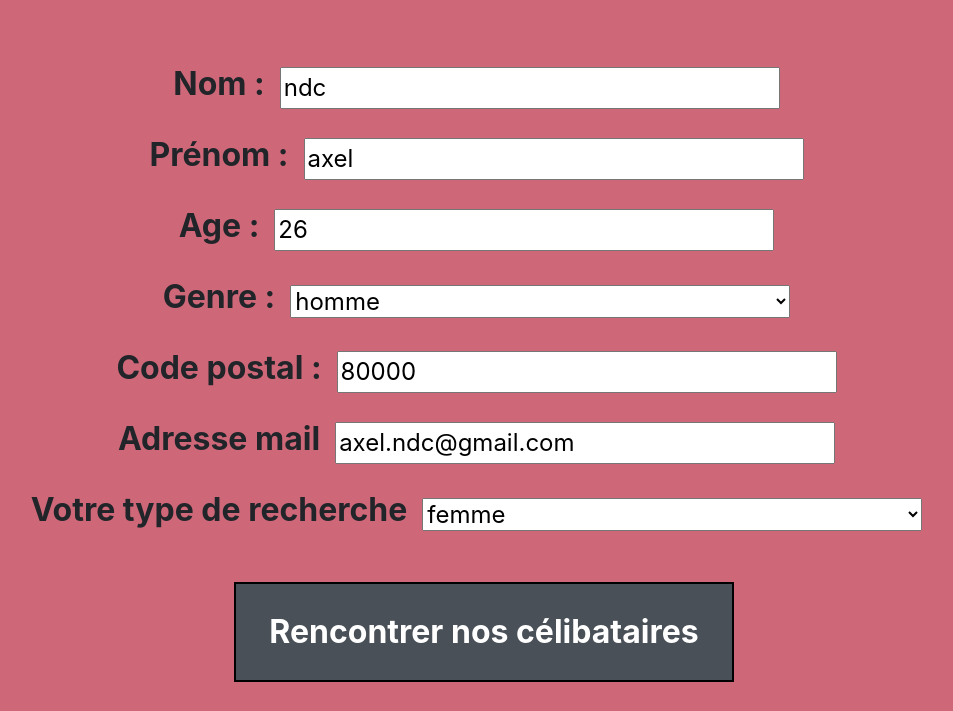
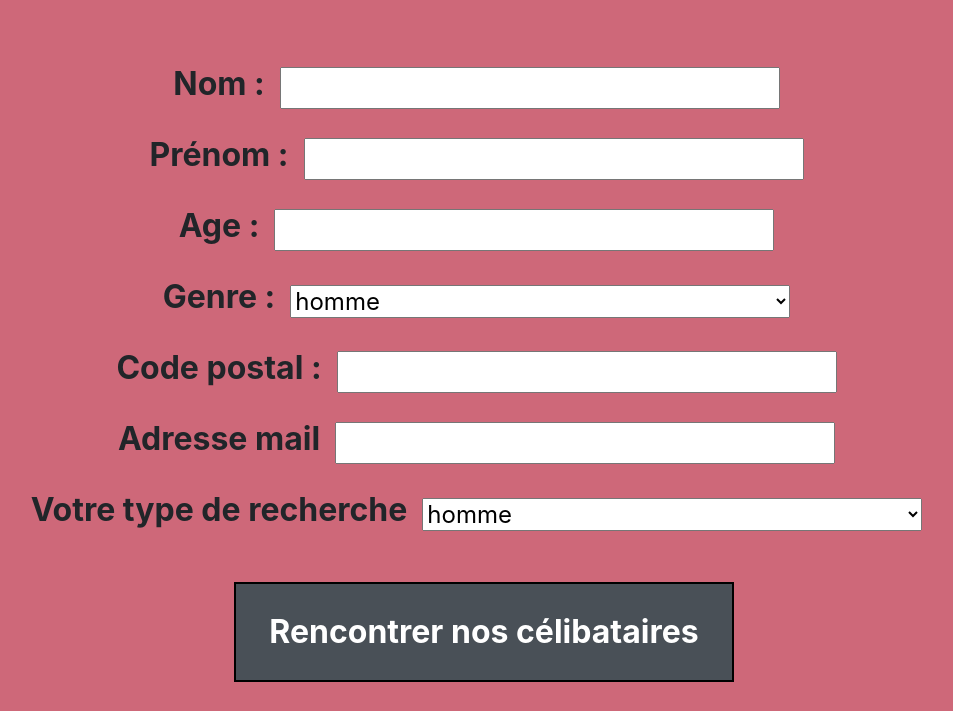
Before and after one commit to tetronitte/exoLovers, a PHP site: page /exoLovers/ in a window 1280 px wide. Shown: the part 89-800 px from the top of the page, without its empty margins (156-1109 px from the left). Run offline with PHP 8.4, Linux system fonts and the light colour scheme.

Commit message:
suppression des values dans le form index

```diff
--- a/index.php
+++ b/index.php
@@ -26,17 +26,17 @@
         <form action="<?php echo INDEX_CONTROLLER ?>" method="POST">
             <div class="row-form">
                 <label for="lastname">Nom :</label>
-                <input type="text" name="lastname" value="ndc"/>
+                <input type="text" name="lastname"/>
                 <img src="<?php echo ERROR_IMG ?>" alt="erreur sur le nom" title="Erreur sur le nom" width="30" height="30" <?php if(empty($_SESSION['errors']) || !in_array('E_LASTNAME_REGEX_FALSE',$_SESSION['errors'])) echo 'hidden' ?>>
             </div>
             <div class="row-form">
                 <label for="firstname">Prénom :</label>
-                <input type="text" name="firstname" value="axel"/>
+                <input type="text" name="firstname"/>
                 <img src="<?php echo ERROR_IMG ?>" alt="erreur sur le prénom" title="Erreur sur le prénom" width="30" height="30" <?php if(empty($_SESSION['errors']) || !in_array('E_FIRSTNAME_REGEX_FALSE',$_SESSION['errors'])) echo 'hidden' ?>>
             </div>
             <div class="row-form">
                 <label for="age">Age :</label>
-                <input type="text" name="age" value="26"/>
+                <input type="text" name="age"/>
                 <img src="<?php echo ERROR_IMG ?>" alt="erreur sur l'age" title="Erreur sur l'age" width="30" height="30" <?php if(empty($_SESSION['errors']) || (!in_array('E_AGE_REGEX_FALSE',$_SESSION['errors']) && !in_array('E_AGE_YOUNGER',$_SESSION['errors']))) echo 'hidden' ?>>
             </div>
             <div class="row-form">
@@ -50,19 +50,19 @@
             </div>
             <div class="row-form">
                 <label for="postal">Code postal :</label>
-                <input type="text" name="postal" value="80000"/>
+                <input type="text" name="postal"/>
                 <img src="<?php echo ERROR_IMG ?>" alt="erreur sur le code postal" title="Erreur sur le code postal" width="30" height="30" <?php if(empty($_SESSION['errors']) || !in_array('E_POSTAL_REGEX_FALSE',$_SESSION['errors'])) echo 'hidden' ?>>
             </div>
             <div class="row-form">
                 <label for="email">Adresse mail</label>
-                <input type="email" name="email" value="axel.ndc@gmail.com"/>
+                <input type="email" name="email"/>
                 <img src="<?php echo ERROR_IMG ?>" alt="erreur sur l'email" title="Erreur sur l'email" width="30" height="30" <?php if(empty($_SESSION['errors']) || !in_array('E_EMAIL_REGEX_FALSE',$_SESSION['errors'])) echo 'hidden' ?>>
             </div>
             <div class="row-form">
                 <label for="type">Votre type de recherche</label>
                 <select name="type">
                     <option value="homme">homme</option>
-                    <option value="femme" selected>femme</option>
+                    <option value="femme">femme</option>
                     <option value="androgyne">androgyne</option>
                     <option value="homme et femme">homme et femme</option>
                     <option value="homme et androgyne">homme et androgyne</option>
```
